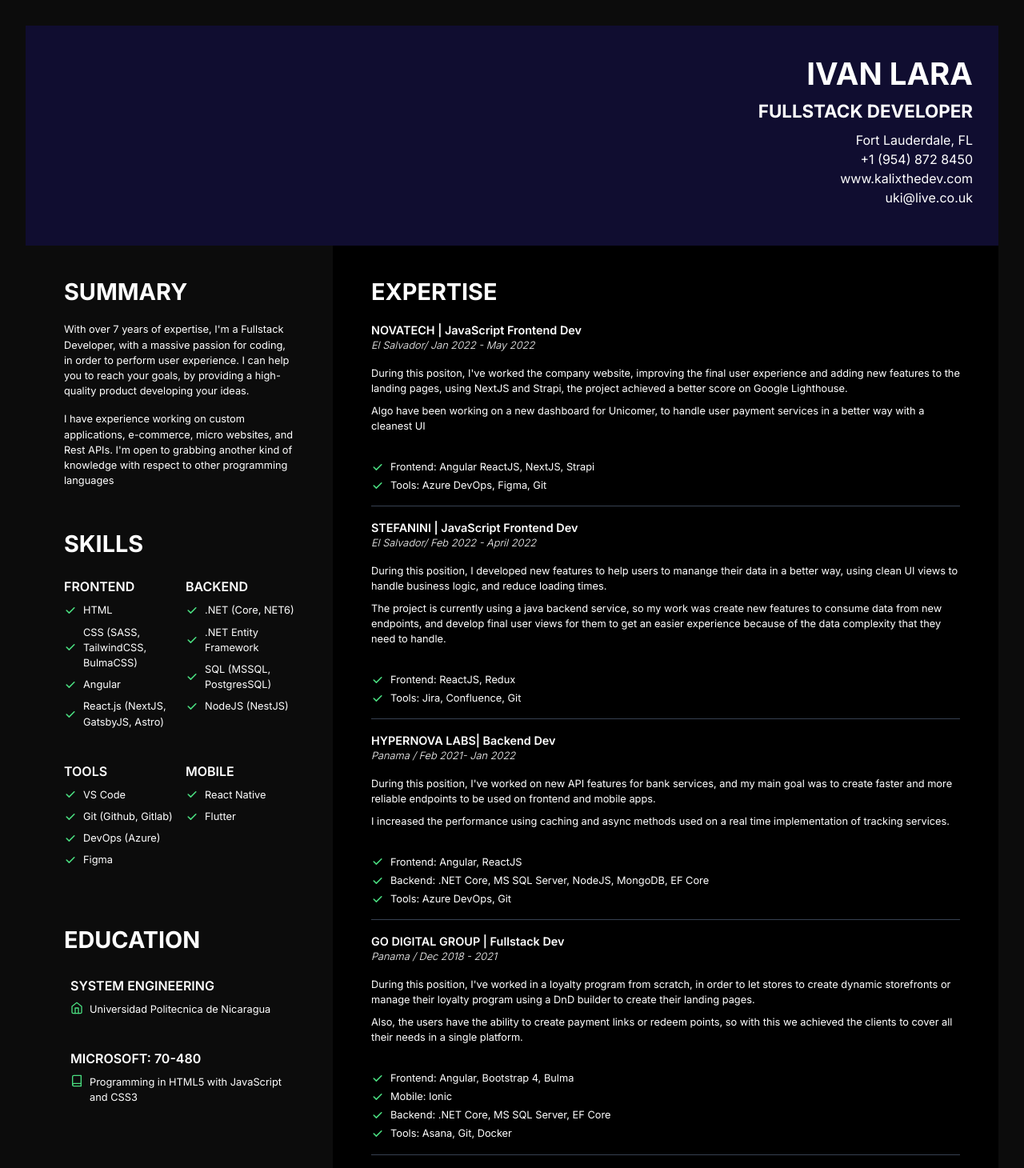
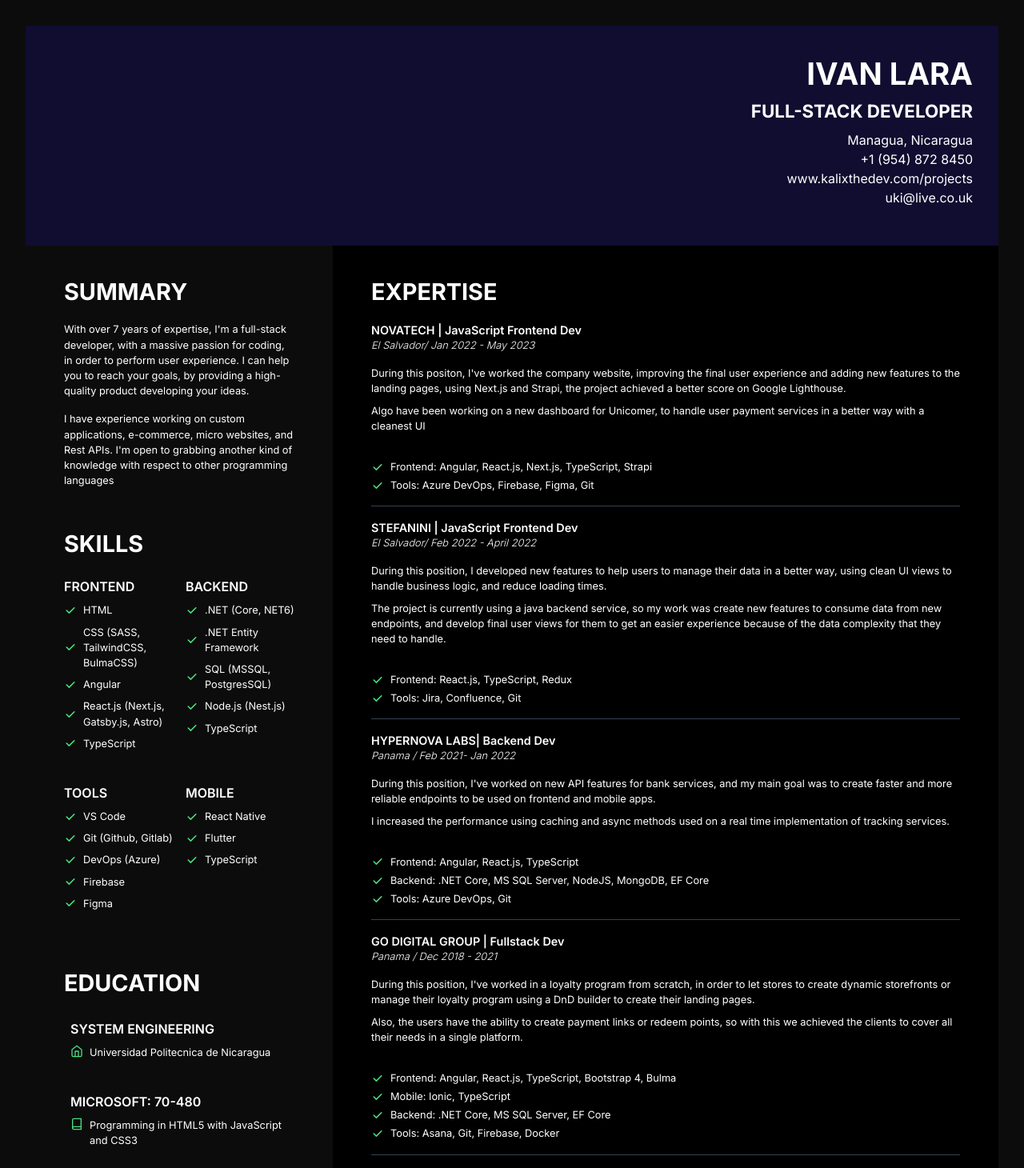
Before and after one commit to larakalix/resume-22, a Next.js app: page /cv in a window 1280 px wide. Shown: the top 1460 px of the page at 80% size. Built offline with nearby package versions, Linux system fonts and the light colour scheme.

Commit message:
Fx banner from home view

```diff
--- a/src/components/about/cv/CvExpertise.tsx
+++ b/src/components/about/cv/CvExpertise.tsx
@@ -10,13 +10,13 @@ export const CvExpertise = () => {
             <div className="flex flex-col gap-4">
                 <ExpertiseSquare
                     title="NOVATECH | JavaScript Frontend Dev"
-                    place="El Salvador/ Jan 2022 - May 2022"
+                    place="El Salvador/ Jan 2022 - May 2023"
                     skills={[
-                        "Frontend: Angular ReactJS, NextJS, Strapi",
-                        "Tools: Azure DevOps, Figma, Git",
+                        "Frontend: Angular, React.js, Next.js, TypeScript, Strapi",
+                        "Tools: Azure DevOps, Firebase, Figma, Git",
                     ]}
                     brief={[
-                        "During this positon, I've worked the company website, improving the final user experience and adding new features to the landing pages, using NextJS and Strapi, the project achieved a better score on Google Lighthouse.",
+                        "During this positon, I've worked the company website, improving the final user experience and adding new features to the landing pages, using Next.js and Strapi, the project achieved a better score on Google Lighthouse.",
                         "Algo have been working on a new dashboard for Unicomer, to handle user payment services in a better way with a cleanest UI",
                     ]}
                 />
@@ -25,11 +25,11 @@ export const CvExpertise = () => {
                     title="STEFANINI | JavaScript Frontend Dev"
                     place="El Salvador/ Feb 2022 - April 2022"
                     skills={[
-                        "Frontend: ReactJS, Redux",
+                        "Frontend: React.js, TypeScript, Redux",
                         "Tools: Jira, Confluence, Git",
                     ]}
                     brief={[
-                        "During this position, I developed new features to help users to manange their data in a better way, using clean UI views to handle business logic, and reduce loading times.",
+                        "During this position, I developed new features to help users to manage their data in a better way, using clean UI views to handle business logic, and reduce loading times.",
                         "The project is currently using a java backend service, so my work was create new features to consume data from new endpoints, and develop final user views for them to get an easier experience because of the data complexity that they need to handle.",
                     ]}
                 />
@@ -38,7 +38,7 @@ export const CvExpertise = () => {
                     title="HYPERNOVA LABS| Backend Dev"
                     place="Panama / Feb 2021- Jan 2022"
                     skills={[
-                        "Frontend: Angular, ReactJS",
+                        "Frontend: Angular, React.js, TypeScript",
                         "Backend: .NET Core, MS SQL Server, NodeJS, MongoDB, EF Core",
                         "Tools: Azure DevOps, Git",
                     ]}
@@ -52,10 +52,10 @@ export const CvExpertise = () => {
                     title="GO DIGITAL GROUP | Fullstack Dev"
                     place="Panama / Dec 2018 - 2021"
                     skills={[
-                        "Frontend: Angular, Bootstrap 4, Bulma",
-                        "Mobile: Ionic",
+                        "Frontend: Angular, React.js, TypeScript, Bootstrap 4, Bulma",
+                        "Mobile: Ionic, TypeScript",
                         "Backend: .NET Core, MS SQL Server, EF Core",
-                        "Tools: Asana, Git, Docker",
+                        "Tools: Asana, Git, Firebase, Docker",
                     ]}
                     brief={[
                         "During this position, I've worked in a loyalty program from scratch, in order to let stores to create dynamic storefronts or manage their loyalty program using a DnD builder to create their landing pages.",
@@ -67,7 +67,7 @@ export const CvExpertise = () => {
                     title="ONLINE | Backend Dev / IT Website Production Area Coordinator / Web Designer"
                     place="Nicaragua / May 2016 - Oct 2018"
                     skills={[
-                        "Web Design: HTML5, CSS3, JS, jQuery, Razor, Bootstrap 3",
+                        "Web Design: HTML5, CSS3, JavaScript, jQuery, Razor, Bootstrap 3",
                         "Backend: .NET Framework, MS SQL, .NET ADO",
                     ]}
                     brief={[
--- a/src/components/about/cv/CvSkills.tsx
+++ b/src/components/about/cv/CvSkills.tsx
@@ -10,7 +10,8 @@ const content = {
                 "HTML",
                 "CSS (SASS, TailwindCSS, BulmaCSS)",
                 "Angular",
-                "React.js (NextJS, GatsbyJS, Astro)",
+                "React.js (Next.js, Gatsby.js, Astro)",
+                "TypeScript",
             ],
         },
         {
@@ -19,7 +20,8 @@ const content = {
                 ".NET (Core, NET6)",
                 ".NET Entity Framework",
                 "SQL (MSSQL, PostgresSQL)",
-                "NodeJS (NestJS)",
+                "Node.js (Nest.js)",
+                "TypeScript",
             ],
         },
         {
@@ -28,12 +30,13 @@ const content = {
                 "VS Code",
                 "Git (Github, Gitlab)",
                 "DevOps (Azure)",
+                "Firebase",
                 "Figma",
             ],
         },
         {
             title: "Mobile",
-            skills: ["React Native", "Flutter"],
+            skills: ["React Native", "Flutter", "TypeScript"],
         },
     ],
     education: [
@@ -60,8 +63,8 @@ export const CvSkills = () => {
 
                 <div className="flex flex-col gap-4 text-[.8rem] text-v-black dark:text-white">
                     <p>
-                        With over 7 years of expertise, I&apos;m a Fullstack
-                        Developer, with a massive passion for coding, in order
+                        With over 7 years of expertise, I&apos;m a full-stack
+                        developer, with a massive passion for coding, in order
                         to perform user experience. I can help you to reach your
                         goals, by providing a high-quality product developing
                         your ideas.
--- a/src/components/home/Banner.tsx
+++ b/src/components/home/Banner.tsx
@@ -4,7 +4,7 @@ export const Banner = () => {
     return (
         <div className="text-center max-w-full flex items-center justify-start flex-col">
             <h2 className="font-montserrat font-extrabold leading-[1] text-[3rem] md:text-[5.2rem] xl:text-[6.5rem] px-[1.5rem] md:px-[10rem] xl:px-[10rem] text-v-black dark:text-white tracking-[-.05em]">
-                Fullstack Developer based in Florida
+                Fullstack Developer
             </h2>
 
             <p className="font-montserrat text-[#666666] dark:text-[white] tracking-[-.02em] font-normal leading-[1.6] mt-10 text-[1.2rem] md:text-[1.25rem] px-[1.5rem] md:px-[10rem] xl:px-[10rem]">
--- a/src/pages/about/CvScreen.tsx
+++ b/src/pages/about/CvScreen.tsx
@@ -6,11 +6,11 @@ import { CvExpertise } from "../../components/about/cv/CvExpertise";
 
 const headerInfo = {
     name: "Ivan Lara",
-    title: "Fullstack Developer",
-    location: "Fort Lauderdale, FL",
+    title: "Full-stack Developer",
+    location: "Managua, Nicaragua",
     phone: "+1 (954) 872 8450",
     email: "uki@live.co.uk",
-    website: "www.kalixthedev.com",
+    website: "www.kalixthedev.com/projects",
 };
 
 export const CvScreen = () => {
```
